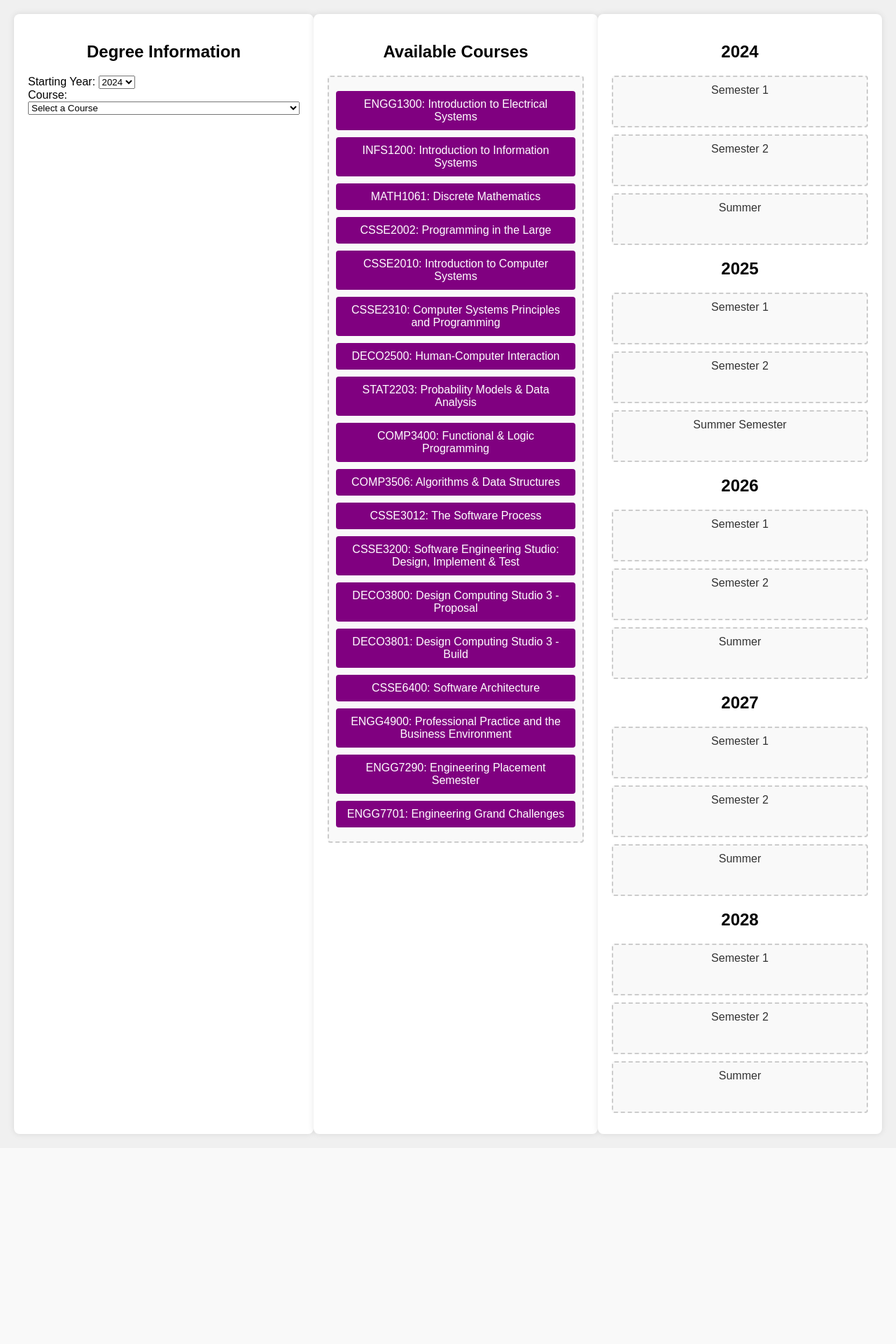
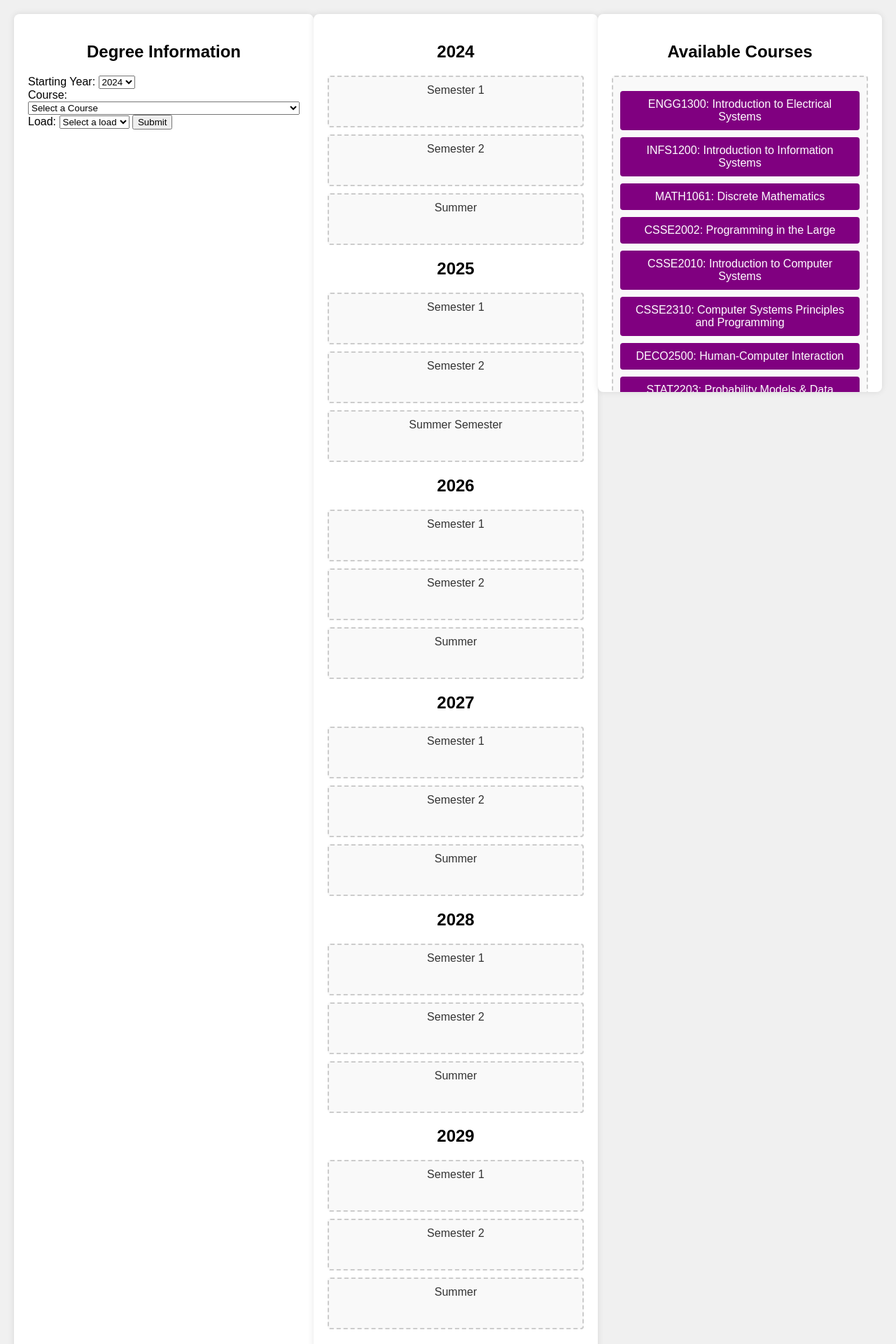
Before and after one commit to xboxdimensions/hackathon_planner, a Flask app: page / in a window 1280 px wide. Shown: the top 1920 px of the page at 70% size. Before the commit the page ends 1625 px from the top, so only its background shows below. Run offline with Flask 3, Linux system fonts and the light colour scheme.

Commit message:
DIDINTWORK COMMIT YOU STUPID THING

```diff
--- a/FlaskApp/app.py
+++ b/FlaskApp/app.py
@@ -1,4 +1,8 @@
 from flask import Flask, render_template, request, redirect, url_for
+
+import sys, os
+sys.path.insert(0, os.path.abspath('../GenerationComponent'))
+from generate import *
 
 DEVELOPMENT_ENV = True
 
@@ -9,18 +13,38 @@ data = {"test" : 1}
 
 COURSES = {2024: [("MATH1061", "Maths and Stuff"), ("MATh1072", "Worse Maths and stuff")], 2025: [], 2026: [], 2027: []}
 
-YEARS = range(2024, 2028)
 @app.route("/")
 def index():
-    return render_template("index_copy.html", years=YEARS, courses = COURSES)
+    return render_template("index_copy.html")
 
 
 @app.route("/api", methods=["POST"])
 def generate():
-    if request.method == "POST":
-        # request.form.get
-        print(request.form)
-    return redirect(url_for('.index', data=request.form))
+    """
+
+    Returns data dict containing an ordered list of all courses they could choose.
+    A plan contains the prefilled required courses.
+
+    {"AvailiableCourses" : ["COURSE1", "COURSE2", "COURSE3"],
+    "Plan": { 2024 : [["CSSE1001", "CSSE1000"],
+                       ["CourseSemester2", "Course2Semester2"]],
+              2025 : [["CSSE2002"], []],
+              2026 : [[], []]
+            }
+    }
+    """
+    data = request.get_json()
+    print(data)
+
+    # Get the program options & data
+
+    programOptions = {"Required":[], "ProgramElectives":[]}
+    # ask will for this ^^^
+
+    userPlan = generateOptions(data, programOptions)
+    print({"AvailiableCourses":["CSSE1001"], "Plan":userPlan.get_return()})
+    return {"AvailiableCourses":["CSSE1001"], "Plan":userPlan.get_return()}
+
 
 if __name__ == "__main__":
     app.run(debug=DEVELOPMENT_ENV)
--- a/FlaskApp/templates/index_copy.html
+++ b/FlaskApp/templates/index_copy.html
@@ -15,6 +15,13 @@
             justify-content: space-between;
             margin: auto;
         }
+        .courses{
+            overflow-y: scroll;
+            height: 500px;
+            position: sticky;
+            top: 0;
+
+        }
         .courses, .semesters {
             width: 45%;
             background-color: #fff;
@@ -95,7 +97,61 @@
         <label for="Course">Course:</label>
         <select id="courseSelect">
             <option value="">Select a Course</option>
-          </select>
+        </select>
+        <label for="laod">Load:</label>
+        <select id="laod">
+            <option value="select">Select a load</option>
+            <option value="part">Full time</option>
+            <option value="Full">Part time</option>
+        </select>
+        <button id="submit">Submit</button>
+    </div>
+
+    <div class="semesters">
+        <h2>2024</h2>
+        <div class="semester" id="semester1-1" ondrop="drop(event)" ondragover="allowDrop(event)">Semester 1</div>
+        <div class="semester" id="semester2-1" ondrop="drop(event)" ondragover="allowDrop(event)">Semester 2</div>
+        <div class="semester" id="semester3-1" ondrop="drop(event)" ondragover="allowDrop(event)">Summer</div>
+        <h2>2025</h2>
+        <div class="semester" id="semester1-2" ondrop="drop(event)" ondragover="allowDrop(event)">Semester 1</div>
+        <div class="semester" id="semester2-2" ondrop="drop(event)" ondragover="allowDrop(event)">Semester 2</div>
+        <div class="semester" id="semester3-2" ondrop="drop(event)" ondragover="allowDrop(event)">Summer Semester</div>
+        <h2>2026</h2>
+        <div class="semester" id="semester1-3" ondrop="drop(event)" ondragover="allowDrop(event)">Semester 1</div>
+        <div class="semester" id="semester2-3" ondrop="drop(event)" ondragover="allowDrop(event)">Semester 2</div>
+        <div class="semester" id="semester3-3" ondrop="drop(event)" ondragover="allowDrop(event)">Summer</div>
+        <h2>2027</h2>
+        <div class="semester" id="semester1-4" ondrop="drop(event)" ondragover="allowDrop(event)">Semester 1</div>
+        <div class="semester" id="semester2-4" ondrop="drop(event)" ondragover="allowDrop(event)">Semester 2</div>
+        <div class="semester" id="semester3-4" ondrop="drop(event)" ondragover="allowDrop(event)">Summer</div>
+        <h2>2028</h2>
+        <div class="semester" id="semester1-5" ondrop="drop(event)" ondragover="allowDrop(event)">Semester 1</div>
+        <div class="semester" id="semester2-5" ondrop="drop(event)" ondragover="allowDrop(event)">Semester 2</div>
+        <div class="semester" id="semester3-5" ondrop="drop(event)" ondragover="allowDrop(event)">Summer</div>
+        <h2>2029</h2>
+        <div class="semester" id="semester1-5" ondrop="drop(event)" ondragover="allowDrop(event)">Semester 1</div>
+        <div class="semester" id="semester2-5" ondrop="drop(event)" ondragover="allowDrop(event)">Semester 2</div>
+        <div class="semester" id="semester3-5" ondrop="drop(event)" ondragover="allowDrop(event)">Summer</div>
+        <h2>2030</h2>
+        <div class="semester" id="semester1-5" ondrop="drop(event)" ondragover="allowDrop(event)">Semester 1</div>
+        <div class="semester" id="semester2-5" ondrop="drop(event)" ondragover="allowDrop(event)">Semester 2</div>
+        <div class="semester" id="semester3-5" ondrop="drop(event)" ondragover="allowDrop(event)">Summer</div>
+        <h2>2031</h2>
+        <div class="semester" id="semester1-5" ondrop="drop(event)" ondragover="allowDrop(event)">Semester 1</div>
+        <div class="semester" id="semester2-5" ondrop="drop(event)" ondragover="allowDrop(event)">Semester 2</div>
+        <div class="semester" id="semester3-5" ondrop="drop(event)" ondragover="allowDrop(event)">Summer</div>
+        <h2>2032</h2>
+        <div class="semester" id="semester1-5" ondrop="drop(event)" ondragover="allowDrop(event)">Semester 1</div>
+        <div class="semester" id="semester2-5" ondrop="drop(event)" ondragover="allowDrop(event)">Semester 2</div>
+        <div class="semester" id="semester3-5" ondrop="drop(event)" ondragover="allowDrop(event)">Summer</div>
+        <h2>2033</h2>
+        <div class="semester" id="semester1-5" ondrop="drop(event)" ondragover="allowDrop(event)">Semester 1</div>
+        <div class="semester" id="semester2-5" ondrop="drop(event)" ondragover="allowDrop(event)">Semester 2</div>
+        <div class="semester" id="semester3-5" ondrop="drop(event)" ondragover="allowDrop(event)">Summer</div>
+        <h2>2034</h2>
+        <div class="semester" id="semester1-5" ondrop="drop(event)" ondragover="allowDrop(event)">Semester 1</div>
+        <div class="semester" id="semester2-5" ondrop="drop(event)" ondragover="allowDrop(event)">Semester 2</div>
+        <div class="semester" id="semester3-5" ondrop="drop(event)" ondragover="allowDrop(event)">Summer</div>
     </div>
     <div class="courses">
         <h2>Available Courses</h2>
@@ -303,8 +337,26 @@ document.getElementById("courseSelect").innerHTML += `<option value="${courseCod
 
 // Add event listener to the select element to get the selected course code
 document.getElementById('courseSelect').addEventListener('change', function() {
-    const courseCode = this.value;
-    console.log(courseCode);
+    const ProgramCode = this.value;
+    console.log(ProgramCode);
+
+    // Make a fetch request to the server-side API endpoint
+    const response = fetch('/api', {
+        method: 'POST',
+        headers: {
+            'Content-Type': 'application/json'
+        },
+
+        body: JSON.stringify({ProgramCode: ProgramCode,
+            startingYear: document.getElementById('starting-year').value,
+        Load: document.getElementById('laod').value})
+    })
+    .then(response => response.json())
+    .then(data => {})
+    .catch((error) => {
+        console.error('Error:', error);
+    });
+
 });
 
 </script>
--- a/GenerationComponent/__main__.py
+++ b/GenerationComponent/generate.py
@@ -17,7 +17,7 @@ PROGRAM_OPTIONS = {"Required" : ['COMP2048', 'COMP3506', 'CSSE1001', 'CSSE2002',
 					}
 
 
-def generate_options(UserOptions={}, ProgramOptions={}):
+def generateOptions(UserOptions={}, ProgramOptions={}):
 	"""Generates a plan with blanks - along with a set of options for those blanks.
 
 	Eg returns: {1: [['CSSE1001', 'MATH1051', BLANK, BLANK],
@@ -27,15 +27,19 @@ def generate_options(UserOptions={}, ProgramOptions={}):
 				}
 	"""
 	# initial plan
-	plan = Plan(UserOptions["ProgramLength"], UserOptions["CourseLoad"])
+	load = 2 if UserOptions['Load'] == 'Part Time' else 4;
+	plan = Plan(int(UserOptions['startingYear']), load)
+
 	requirements = ProgramOptions["Required"].copy()
 
 	# Goes through the requirements trying to add each course to the first
 	# possible place.
 	# If a requirement has two options- this will be displayed to the user
-	for course in UserOptions["Completed"]:
-			plan.add_completed(course)
-			continue
+
+	# TODO Pre-completed courses
+	# for course in UserOptions["Completed"]:
+	# 		plan.add_completed(course)
+	# 		continue
 	for course in requirements:
 		plan.add_course(course)
 	return plan
@@ -49,5 +53,5 @@ if __name__ == "__main__":
 	pprint(PROGRAM_OPTIONS)
 	print()
 	print( " - " * 10)
-	options = generate_options(USER_OPTIONS, PROGRAM_OPTIONS)
+	options = generateOptions(USER_OPTIONS, PROGRAM_OPTIONS)
 	print(options)
```
Also changed, not shown: other parts of FlaskApp/templates/index_copy.html (+3 -30 lines), GenerationComponent/plan.py (+12 -3 lines), 2 other files.
